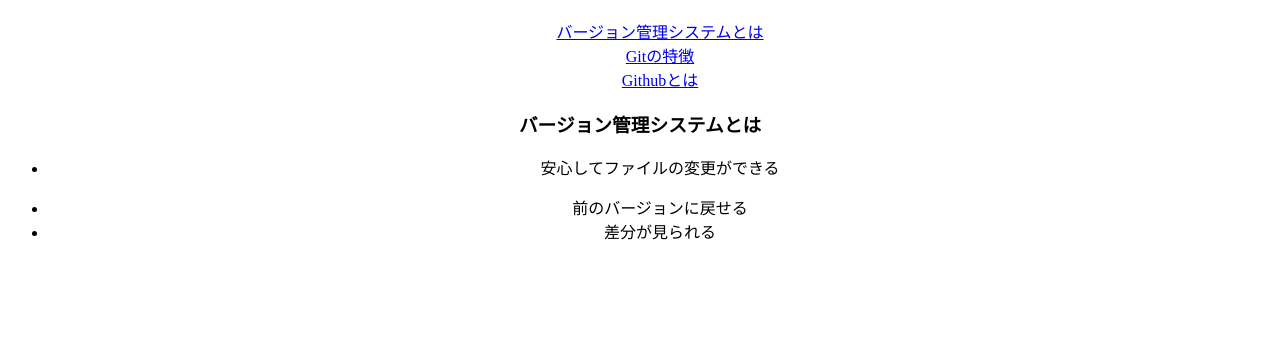
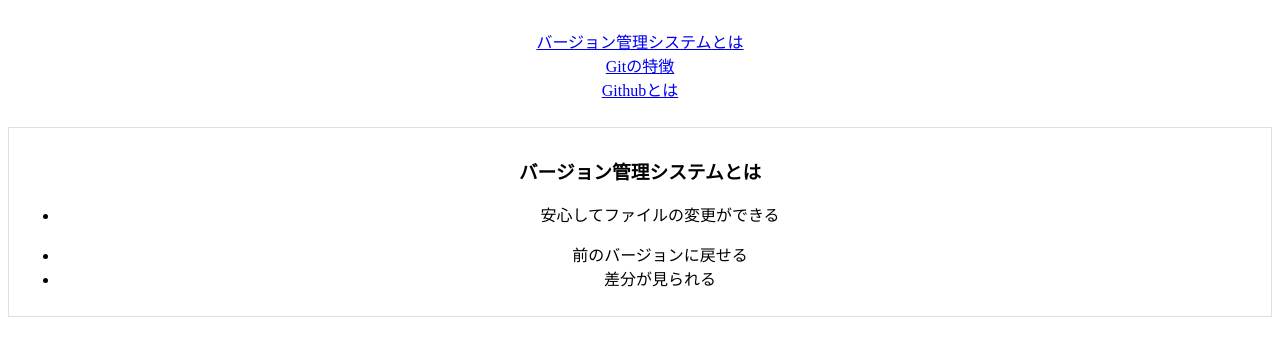
Before and after one commit to souma0804/git_test, a plain HTML site: page index.html in a window 1280 px wide. Shown: the part 70-426 px from the top of the page. Drawn offline with Linux system fonts and the light colour scheme.

Commit message:
いろいろ追加しました。

```diff
--- a/css/common.css
+++ b/css/common.css
@@ -3,11 +3,21 @@
     text-align: center;
 }
 
+nav {
+    background-color: ##e0e0e0;
+}
+
 nav ul {
-    margin: 0;
+    padding: 10px 20px;
 }
 
 
 nav ul a li {
     list-style: none;
 }
+
+article {
+    margin-top: 10px;
+    padding: 10px;
+    border: 1px solid #e0e0e0;
+}
```
